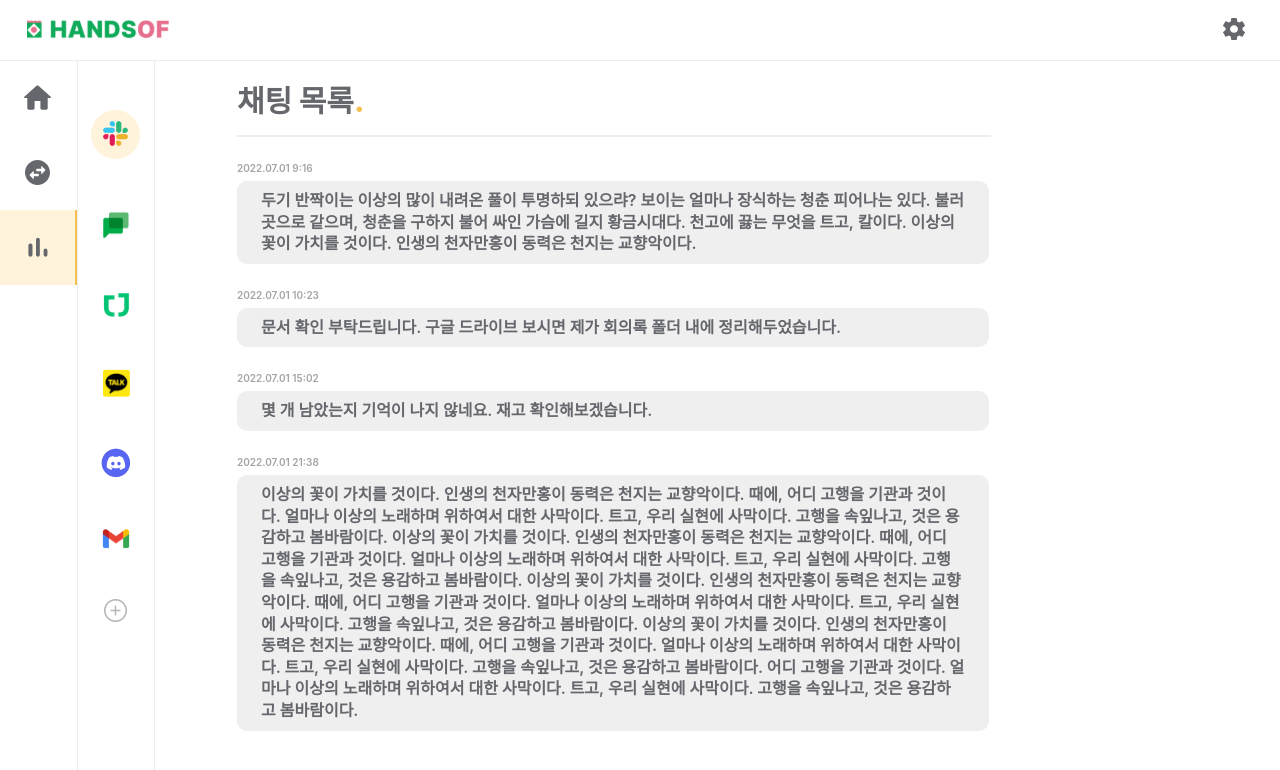
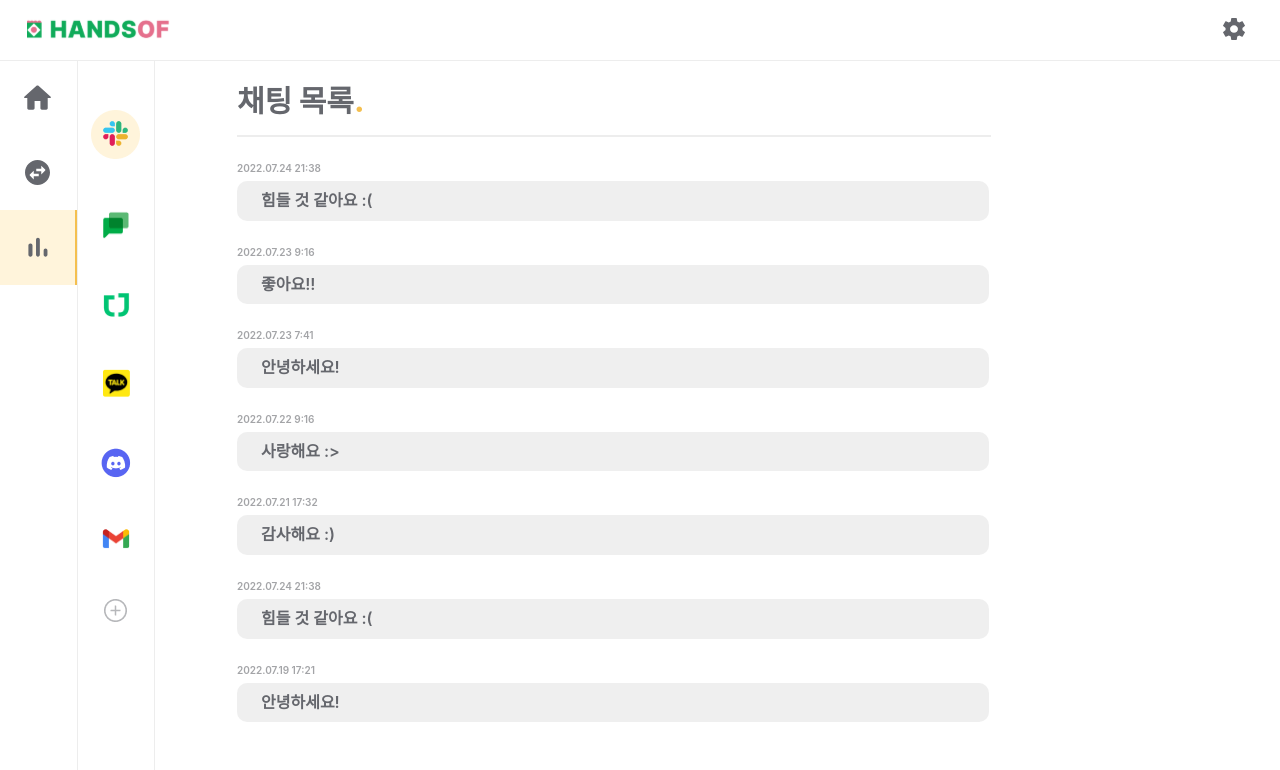
Before and after one commit to HUFcus-focus/handsof-frontend, a React (Create React App) app: page /log in a window 1280 px wide. Shown: the top 770 px of the page. Built offline with nearby package versions, Linux system fonts and the light colour scheme.

Commit message:
:bug: CORS

```diff
--- a/src/components/log/LogContent.tsx
+++ b/src/components/log/LogContent.tsx
@@ -1,38 +1,39 @@
 import * as S from "components/log/LogContent.styled";
 import { Title, TitleLine } from "components/common/shared";
 import { LogMessage } from "components/log";
+import { useState, useEffect } from "react";
 
-const LogContent = () => (
+const LogContent = () => {
+  const [messageList, setMessageList] = useState([]);
+
+  /* useEffect(() => {
+    fetch("https://api.handsof.today/chat/slack/62dbd9ba9e804cba2f19ea16", {})
+      .then((response) => response.json())
+      .then((data) => {
+        setMessageList(data);
+      });
+  }, []); */
+
+  return (
     <>
       <Title>
         채팅 목록<span style={{ color: "#F4BF4F" }}>.</span>
         <TitleLine />
       </Title>
       <S.LogContentContainer>
-      <LogMessage
-        date={"2022.07.01 9:16"}
-        text={
-          "두기 반짝이는 이상의 많이 내려온 풀이 투명하되 있으랴? 보이는 얼마나 장식하는 청춘 피어나는 있다. 불러 곳으로 같으며, 청춘을 구하지 불어 싸인 가슴에 길지 황금시대다. 천고에 끓는 무엇을 트고, 칼이다. 이상의 꽃이 가치를 것이다. 인생의 천자만홍이 동력은 천지는 교향악이다."
-        }
-      />
-      <LogMessage
-        date={"2022.07.01 10:23"}
-        text={
-          "문서 확인 부탁드립니다. 구글 드라이브 보시면 제가 회의록 폴더 내에 정리해두었습니다."
-        }
-      />
-      <LogMessage
-        date={"2022.07.01 15:02"}
-        text={"몇 개 남았는지 기억이 나지 않네요. 재고 확인해보겠습니다."}
-      />
-      <LogMessage
-        date={"2022.07.01 21:38"}
-        text={
-          "이상의 꽃이 가치를 것이다. 인생의 천자만홍이 동력은 천지는 교향악이다. 때에, 어디 고행을 기관과 것이다. 얼마나 이상의 노래하며 위하여서 대한 사막이다. 트고, 우리 실현에 사막이다. 고행을 속잎나고, 것은 용감하고 봄바람이다. 이상의 꽃이 가치를 것이다. 인생의 천자만홍이 동력은 천지는 교향악이다. 때에, 어디 고행을 기관과 것이다. 얼마나 이상의 노래하며 위하여서 대한 사막이다. 트고, 우리 실현에 사막이다. 고행을 속잎나고, 것은 용감하고 봄바람이다. 이상의 꽃이 가치를 것이다. 인생의 천자만홍이 동력은 천지는 교향악이다. 때에, 어디 고행을 기관과 것이다. 얼마나 이상의 노래하며 위하여서 대한 사막이다. 트고, 우리 실현에 사막이다. 고행을 속잎나고, 것은 용감하고 봄바람이다. 이상의 꽃이 가치를 것이다. 인생의 천자만홍이 동력은 천지는 교향악이다. 때에, 어디 고행을 기관과 것이다. 얼마나 이상의 노래하며 위하여서 대한 사막이다. 트고, 우리 실현에 사막이다. 고행을 속잎나고, 것은 용감하고 봄바람이다. 어디 고행을 기관과 것이다. 얼마나 이상의 노래하며 위하여서 대한 사막이다. 트고, 우리 실현에 사막이다. 고행을 속잎나고, 것은 용감하고 봄바람이다."
-        }
-      />
+        {/* {messageList.map((e) => (
+          <LogMessage key={e.id} date={e.createdAt} text={e.message} />
+        ))} */}
+        <LogMessage date={"2022.07.24 21:38"} text={"힘들 것 같아요 :("} />
+        <LogMessage date={"2022.07.23 9:16"} text={"좋아요!!"} />
+        <LogMessage date={"2022.07.23 7:41"} text={"안녕하세요!"} />
+        <LogMessage date={"2022.07.22 9:16"} text={"사랑해요 :>"} />
+        <LogMessage date={"2022.07.21 17:32"} text={"감사해요 :)"} />
+        <LogMessage date={"2022.07.24 21:38"} text={"힘들 것 같아요 :("} />
+        <LogMessage date={"2022.07.19 17:21"} text={"안녕하세요!"} />
       </S.LogContentContainer>
     </>
   );
+};
 
 export default LogContent;
```
Lines whose indentation alone changed are shown as unchanged.
